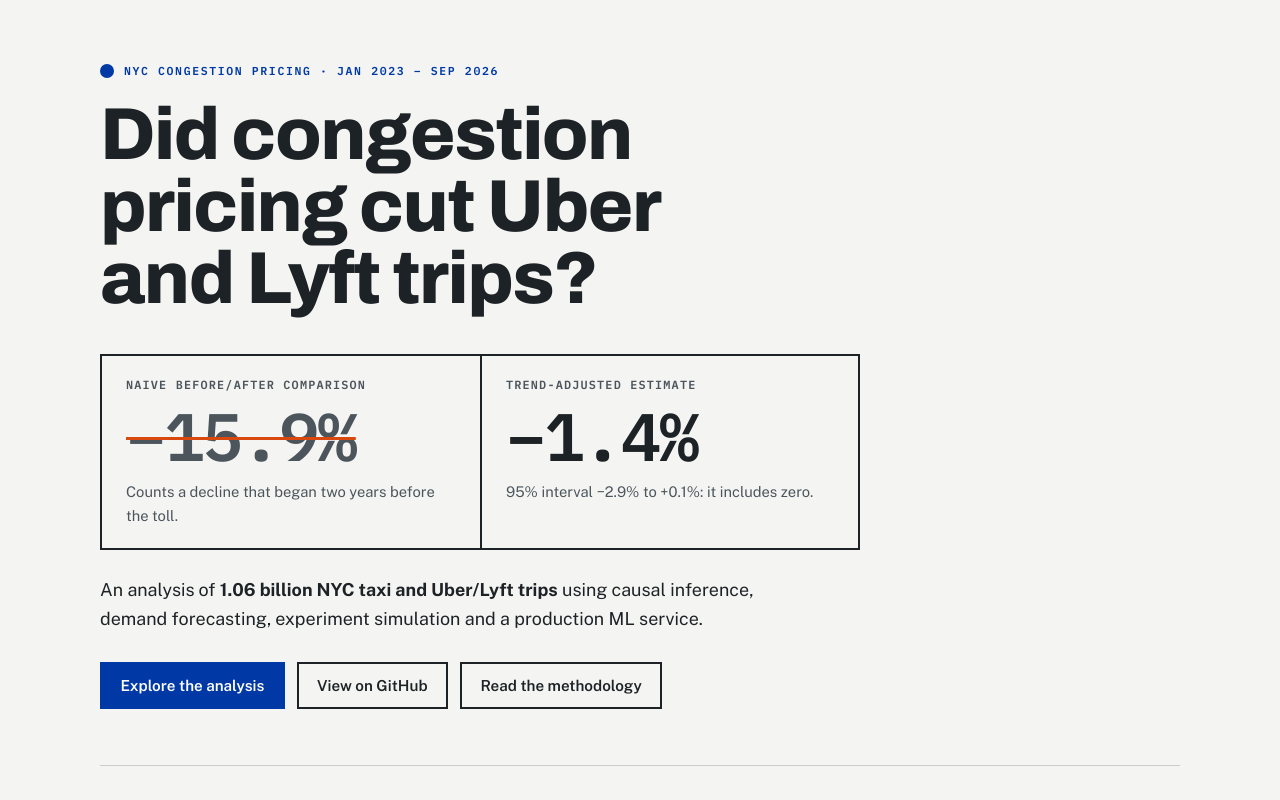
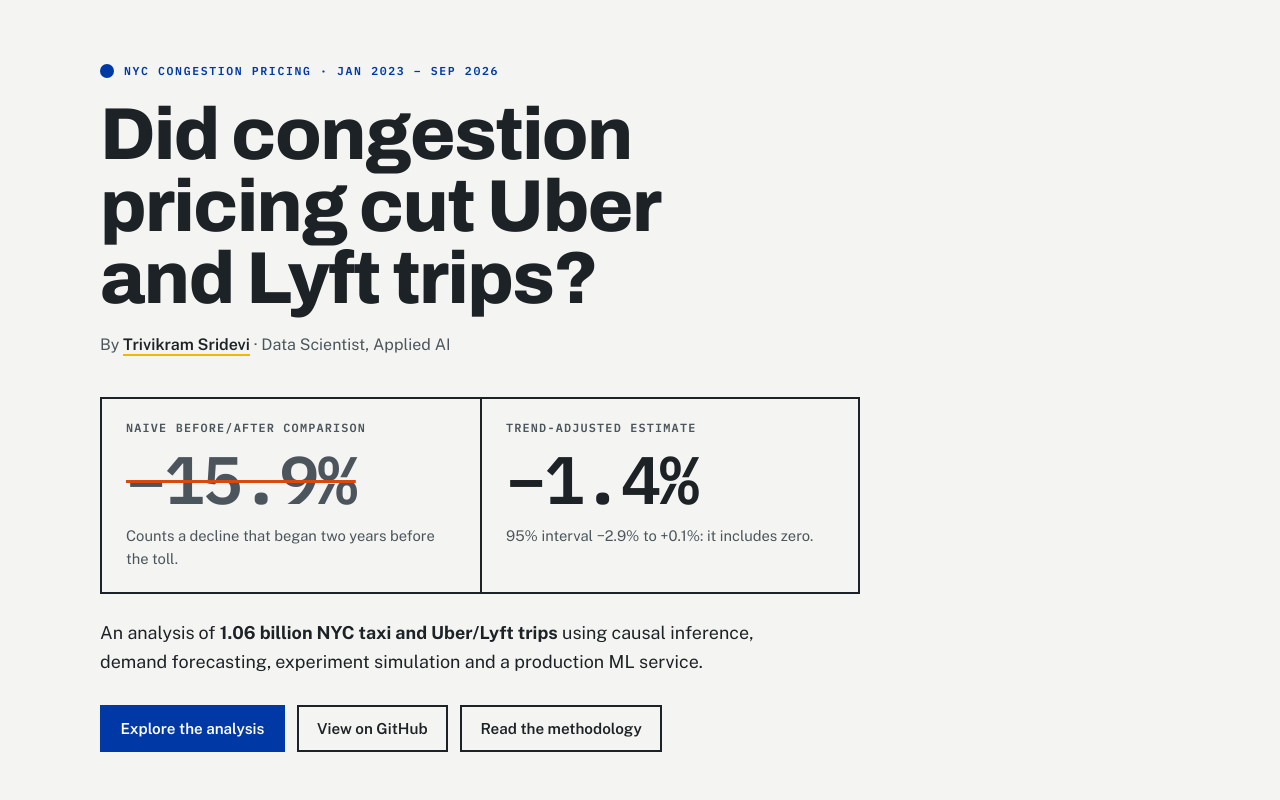
Before and after one commit to gss-18/nyc-congestion, a plain HTML site: page docs/site/index.html in a window 1280 px wide. Shown: the top 800 px of the page. Drawn offline with nearby package versions, Linux system fonts and the light colour scheme.

Commit message:
Case study: author byline and footer credit, rename data section heading

```diff
--- a/docs/site/index.html
+++ b/docs/site/index.html
@@ -82,6 +82,8 @@ p { margin: 0; }
 .verdict .num.struck { color: var(--ink-2); text-decoration: line-through; text-decoration-thickness: 3px; text-decoration-color: var(--policy); }
 .verdict .num.real { background: var(--taxi); color: #1d2226; display: inline-block; padding: 0 0.15em; }
 .verdict .note { margin-top: 0.7rem; font-size: 0.92rem; color: var(--ink-2); }
+.byline { margin-top: 1.1rem; font-size: 1rem; color: var(--ink-2); }
+.byline a { color: var(--ink); font-weight: 600; text-decoration: none; border-bottom: 2px solid var(--taxi); }
 .hero .sub { margin-top: 1.6rem; max-width: 60ch; font-size: 1.12rem; }
 .actions { display: flex; flex-wrap: wrap; gap: 0.75rem; margin-top: 1.8rem; }
 .btn {
@@ -214,6 +216,7 @@ footer .row { display: flex; flex-wrap: wrap; gap: 1.5rem; justify-content: spac
   <header class="hero">
     <p class="kicker">NYC congestion pricing · Jan 2023 – Sep 2026</p>
     <h1 style="margin-top:1.2rem">Did congestion pricing cut Uber and Lyft trips?</h1>
+    <p class="byline">By <a href="https://github.com/gss-18">Trivikram Sridevi</a> · Data Scientist, Applied AI</p>
     <div class="verdict" aria-label="Headline result">
       <div>
         <div class="label">Naive before/after comparison</div>
@@ -257,7 +260,7 @@ footer .row { display: flex; flex-wrap: wrap; gap: 1.5rem; justify-content: spac
   <section id="data">
     <div class="col stack">
       <p class="kicker">From raw trips to evidence</p>
-      <h2>One billion rows, one laptop</h2>
+      <h2>One billion trips, four steps</h2>
       <p>Monthly trip files from the NYC Taxi &amp; Limousine Commission are aggregated with DuckDB into small hourly tables. The tolled zones are identified from the fee actually charged on each trip, not from a hand-drawn map.</p>
     </div>
     <div class="pipe">
@@ -361,6 +364,7 @@ footer .row { display: flex; flex-wrap: wrap; gap: 1.5rem; justify-content: spac
 
   <footer>
     <div class="row">
+      <p>Analysis by <strong>Trivikram Sridevi</strong> · <a href="https://www.linkedin.com/in/gss-trivikram/">LinkedIn</a> · <a href="https://github.com/gss-18">GitHub</a></p>
       <p>Data: <a href="https://www.nyc.gov/site/tlc/about/tlc-trip-record-data.page">NYC TLC trip records</a> · weather from <a href="https://open-meteo.com">Open-Meteo</a>. Tolling began 5 January 2025.</p>
       <p><a class="repo-link" data-path="/blob/main/docs/MODEL_CARD.md" href="#">Model card</a> · <a class="repo-link" data-path="/blob/main/docs/LEARN.md" href="#">Methodology</a> · <a class="repo-link" data-path="" href="#">Code</a></p>
     </div>
```
